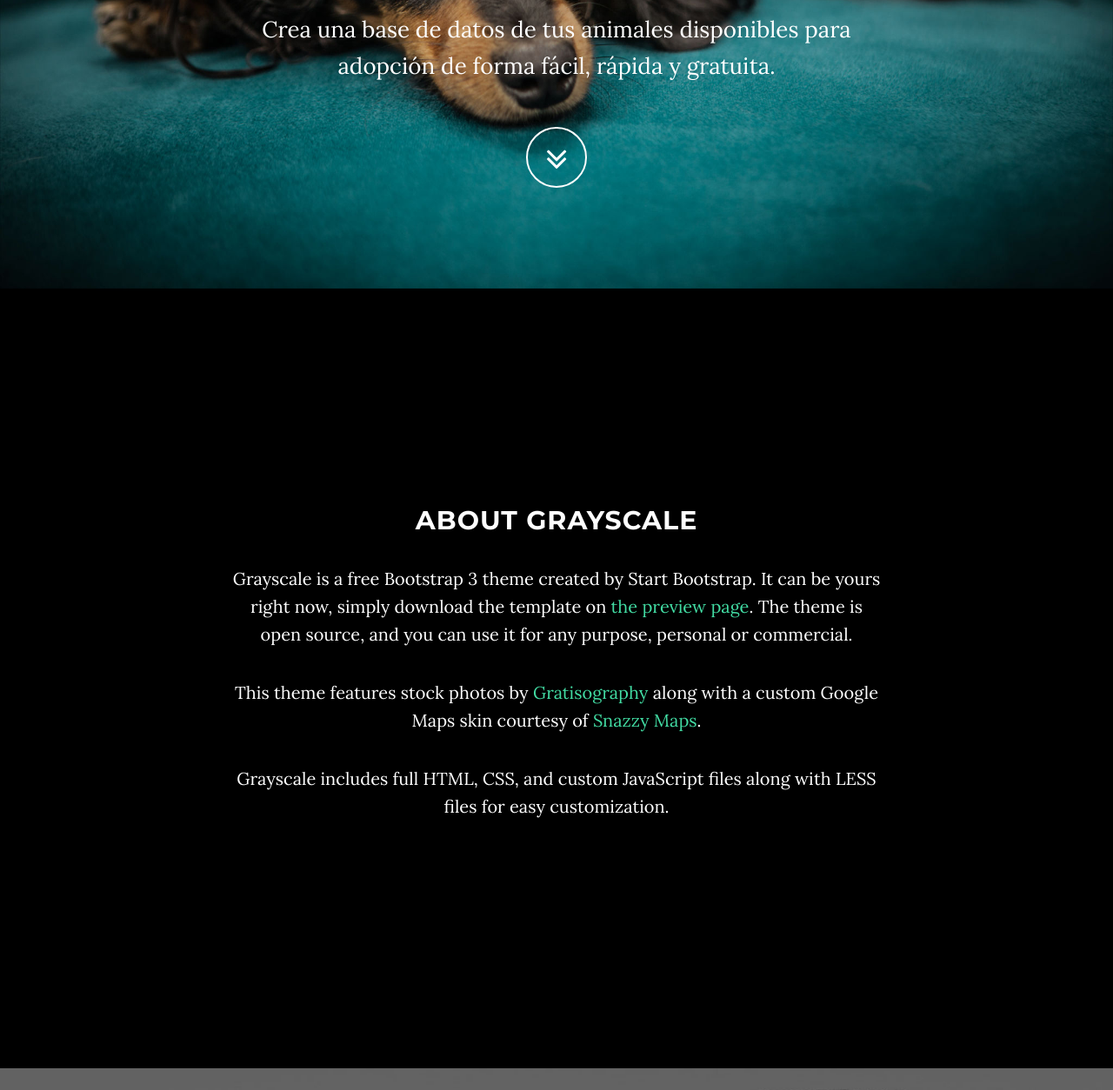
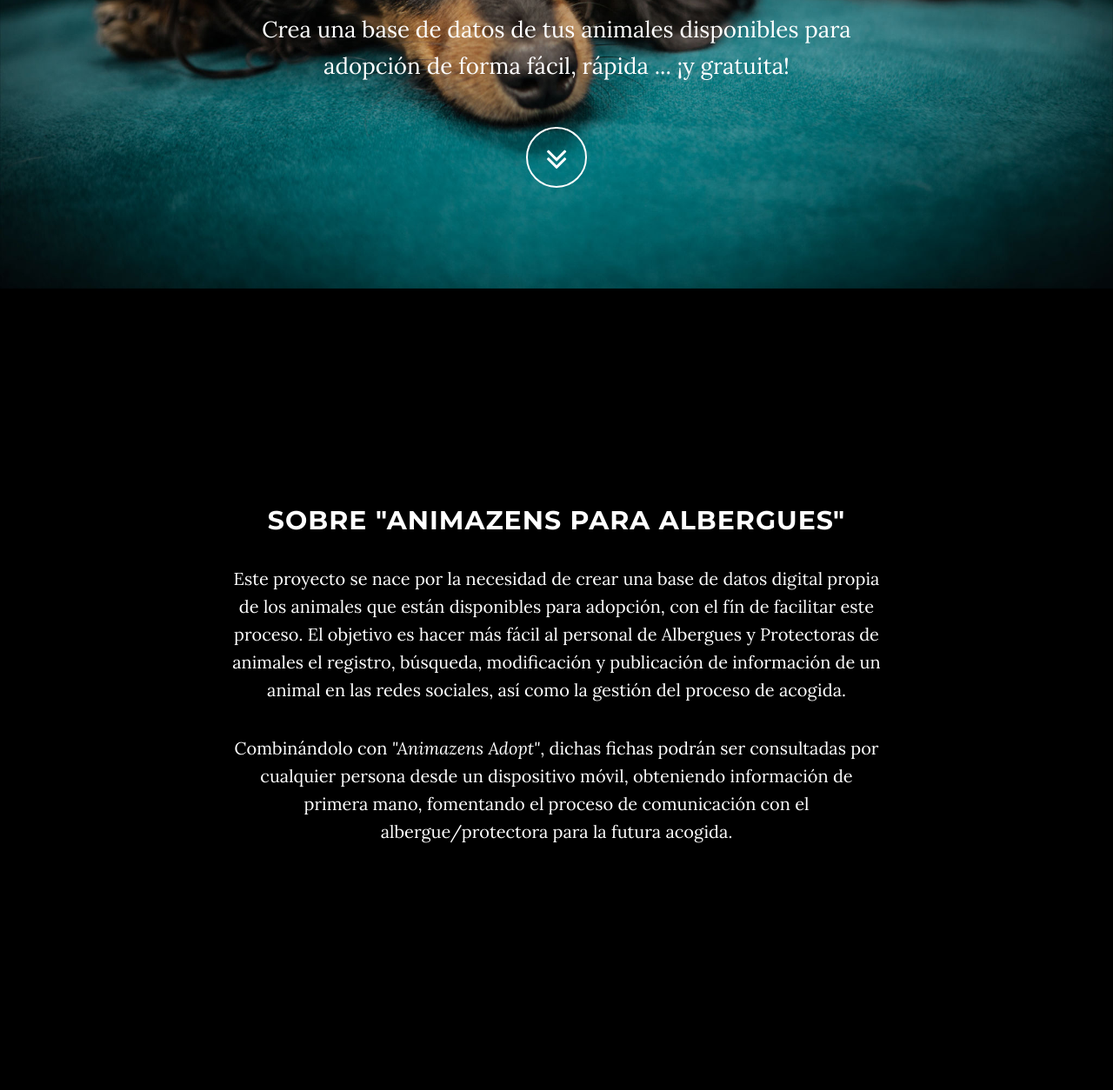
Before and after one commit to 20Heroes/animazens-doghouse, a website: page src/index.html in a window 1280 px wide. Shown: the part 468-1722 px from the top of the page at 87% size. Drawn offline with nearby package versions, Linux system fonts and the light colour scheme; some packages are replaced by stand-ins of ours; files whose address does not match are found by name.

Commit message:
[Landing] More corrections
Index.html corrections and adding more text

```diff
--- a/src/index.html
+++ b/src/index.html
@@ -6,7 +6,7 @@
     <meta charset="utf-8">
     <meta http-equiv="X-UA-Compatible" content="IE=edge">
     <meta name="viewport" content="width=device-width, initial-scale=1">
-    <meta name="description" content="">
+    <meta name="description" content="Animazens para Albergues y Protectoras. Queremos ayudar a fomentar la adopción de mascotas.">
     <meta name="author" content="20H Solutions">
     <meta name="author" content="Guilherme Scaldelai">
     <meta name="author" content="Néstor Angulo de Ugarte">
@@ -76,8 +76,8 @@
             <div class="container">
                 <div class="row">
                     <div class="col-md-8 col-md-offset-2">
-                        <h1 class="brand-heading">¡Protectoras y Albergues!</h1>
-                        <p class="intro-text">Crea una base de datos de tus animales disponibles para adopción de forma fácil, rápida y gratuita.</p>
+                        <h1 class="brand-heading">Fomentando la adopción</h1>
+                        <p class="intro-text">Crea una base de datos de tus animales disponibles para adopción de forma fácil, rápida ... ¡y gratuita!</p>
                         <a href="#about" class="btn btn-circle page-scroll">
                             <i class="fa fa-angle-double-down animated"></i>
                         </a>
@@ -91,10 +91,12 @@
     <section id="about" class="container content-section text-center">
         <div class="row">
             <div class="col-lg-8 col-lg-offset-2">
-                <h2>About Grayscale</h2>
-                <p>Grayscale is a free Bootstrap 3 theme created by Start Bootstrap. It can be yours right now, simply download the template on <a href="http://startbootstrap.com/template-overviews/grayscale/">the preview page</a>. The theme is open source, and you can use it for any purpose, personal or commercial.</p>
-                <p>This theme features stock photos by <a href="http://gratisography.com/">Gratisography</a> along with a custom Google Maps skin courtesy of <a href="http://snazzymaps.com/">Snazzy Maps</a>.</p>
-                <p>Grayscale includes full HTML, CSS, and custom JavaScript files along with LESS files for easy customization.</p>
+                <h2>Sobre "Animazens para Albergues"</h2>
+                <p>Este proyecto se nace por la necesidad de crear una base de datos digital propia de los animales que están disponibles para adopción, con el fín de facilitar este proceso.
+                    El objetivo es hacer más fácil al personal de Albergues y Protectoras de animales el registro, búsqueda, modificación y publicación de información de un animal en las redes sociales,
+                     así como la gestión del proceso de acogida.</p>
+                <p>Combinándolo con <i>"Animazens Adopt"</i>, dichas fichas podrán ser consultadas por cualquier persona desde un dispositivo móvil, obteniendo información de primera mano, fomentando el proceso
+                     de comunicación con el albergue/protectora para la futura acogida.</p>
             </div>
         </div>
     </section>
@@ -146,7 +148,7 @@
     </footer>
 
     <!-- jQuery -->
-    <script src="vendor/jquery/jquery.js"></script>
+    <script src="vendor/jquery/jquery.min.js"></script>
 
     <!-- Bootstrap Core JavaScript -->
     <script src="vendor/bootstrap/js/bootstrap.min.js"></script>
@@ -158,7 +160,7 @@
     <script type="text/javascript" src="https://maps.googleapis.com/maps/api/js?key=AIzaSyCRngKslUGJTlibkQ3FkfTxj3Xss1UlZDA&sensor=false"></script>
 
     <!-- Theme JavaScript -->
-    <script src="js/grayscale.min.js"></script>
+    <script src="js/grayscale.js"></script>
 
 </body>
 
```
